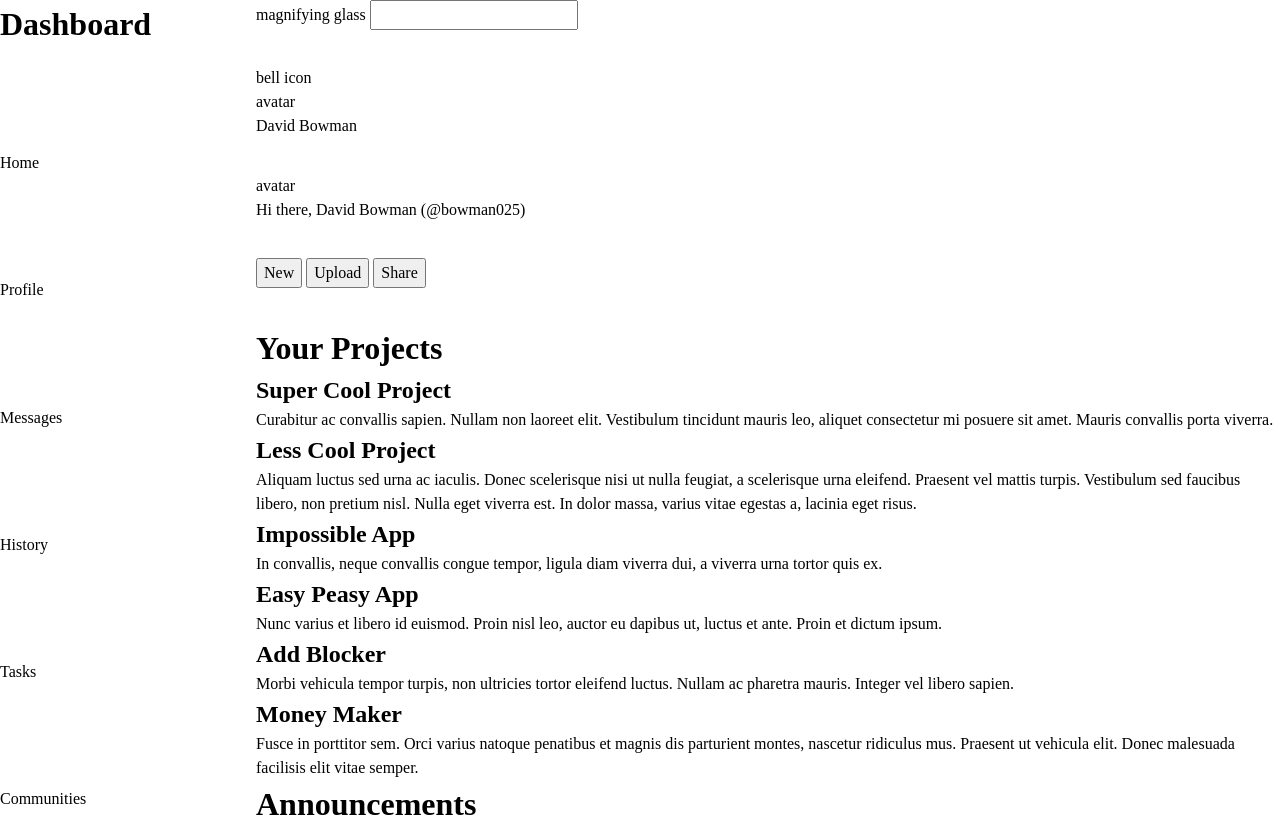
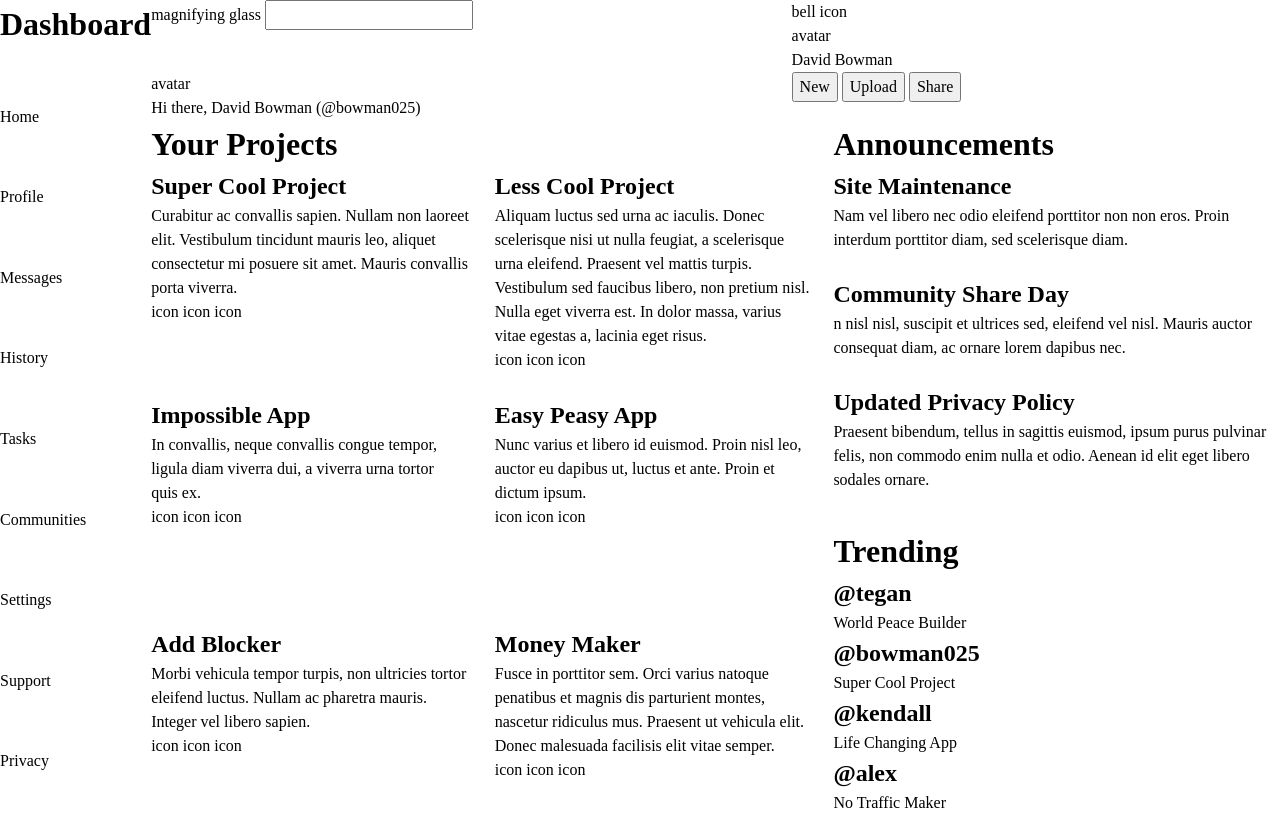
Before and after one commit to bowman025/admin-dashboard, a plain HTML site: page index.html in a window 1280 px wide. Shown: the top 833 px of the page. Drawn offline with Linux system fonts and the light colour scheme.

Commit message:
Add more content and basic style

```diff
--- a/index.html
+++ b/index.html
@@ -47,26 +47,32 @@
                     <div class="project project-1">
                         <h2>Super Cool Project</h2>
                         <p>Curabitur ac convallis sapien. Nullam non laoreet elit. Vestibulum tincidunt mauris leo, aliquet consectetur mi posuere sit amet. Mauris convallis porta viverra.</p>
+                        <p>icon icon icon</p>
                     </div>
                     <div class="project project-2">
                         <h2>Less Cool Project</h2>
                         <p>Aliquam luctus sed urna ac iaculis. Donec scelerisque nisi ut nulla feugiat, a scelerisque urna eleifend. Praesent vel mattis turpis. Vestibulum sed faucibus libero, non pretium nisl. Nulla eget viverra est. In dolor massa, varius vitae egestas a, lacinia eget risus.</p>
+                        <p>icon icon icon</p>
                     </div>
                     <div class="project project-3">
                         <h2>Impossible App</h2>
                         <p>In convallis, neque convallis congue tempor, ligula diam viverra dui, a viverra urna tortor quis ex.</p>
+                        <p>icon icon icon</p>
                     </div>
                     <div class="project project-4">
                         <h2>Easy Peasy App</h2>
                         <p>Nunc varius et libero id euismod. Proin nisl leo, auctor eu dapibus ut, luctus et ante. Proin et dictum ipsum.</p>
+                        <p>icon icon icon</p>
                     </div>
                     <div class="project project-5">
                         <h2>Add Blocker</h2>
                         <p>Morbi vehicula tempor turpis, non ultricies tortor eleifend luctus. Nullam ac pharetra mauris. Integer vel libero sapien.</p>
+                        <p>icon icon icon</p>
                     </div>
                     <div class="project project-6">
                         <h2>Money Maker</h2>
                         <p>Fusce in porttitor sem. Orci varius natoque penatibus et magnis dis parturient montes, nascetur ridiculus mus. Praesent ut vehicula elit. Donec malesuada facilisis elit vitae semper.</p>
+                        <p>icon icon icon</p>
                     </div>
                 </div>
             </div>
@@ -90,19 +96,19 @@
             <div class="trending">
                 <h1>Trending</h1>
                 <div class="trending-items">
-                    <div class="trend-1">
+                    <div class="trend trend-1">
                         <h2>@tegan</h2>
                         <p>World Peace Builder</p>
                     </div>
-                    <div class="trend-2">
+                    <div class="trend trend-2">
                         <h2>@bowman025</h2>
                         <p>Super Cool Project</p>
                     </div>
-                    <div class="trend-3">
+                    <div class="trend trend-3">
                         <h2>@kendall</h2>
                         <p>Life Changing App</p>
                     </div>
-                    <div class="trend-4">
+                    <div class="trend trend-4">
                         <h2>@alex</h2>
                         <p>No Traffic Maker</p>
                     </div>
--- a/styles.css
+++ b/styles.css
@@ -26,23 +26,76 @@ h1, h2, h3, h4, h5, h6 {
 }
 
 .container {
-    height: 100%;
-    width: 100%;
+    height: 100vh;
+    width: 100vw;
     display: grid;
-    grid-template: repeat(4, 1fr) / 1fr 4fr;
+    grid-template:
+        "sidebar header"
+        "sidebar main";
 }
 
 header {
-    grid-area: 1 / 2 / 2 / 5;
+    grid-area: header;
     display: grid;
+    grid-template:
+        "search person"
+        "greeting buttons";
+}
+
+.search {
+    grid-area: search;
+}
+
+.person {
+    grid-area: person;
+}
+
+.greeting {
+    grid-area: greeting;
+}
+
+.buttons {
+    grid-area: buttons;
 }
 
 .sidebar {
-    grid-area: 1 / 1 / 5 / 2;
+    grid-area: sidebar;
     display: grid;
 }
 
 main {
-    grid-area: 2 / 2 / 5 / 5;
+    grid-area: main;
     display: grid;
+    grid-template:
+        "projects projects announcements"
+        "projects projects trending";
+    gap: 20px;
 }
+
+.projects {
+    grid-area: projects;
+}
+
+.project-items {
+    display: grid;
+    grid-template: repeat(3, 1fr) / repeat(2, 1fr);
+    gap: 25px;
+}
+
+.announcements {
+    grid-area: announcements;
+}
+
+.announcement-items {
+    display: grid;
+    grid-template-rows: repeat(3, 1fr);
+}
+
+.trending {
+    grid-area: trending;
+}
+
+.trending-items {
+    display: grid;
+    grid-template-rows: repeat(4, 1fr);
+}
```
Lines whose indentation alone changed are shown as unchanged.
